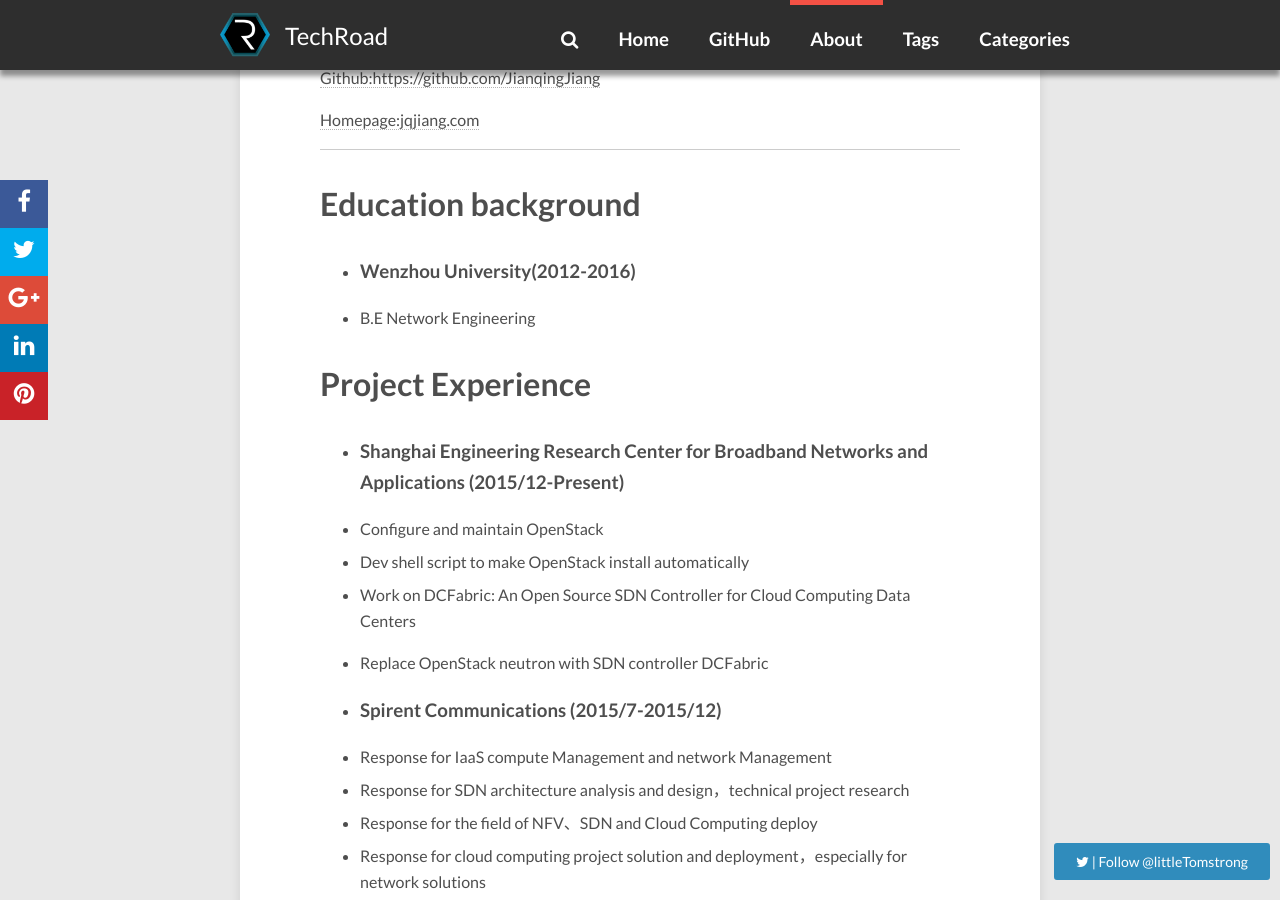
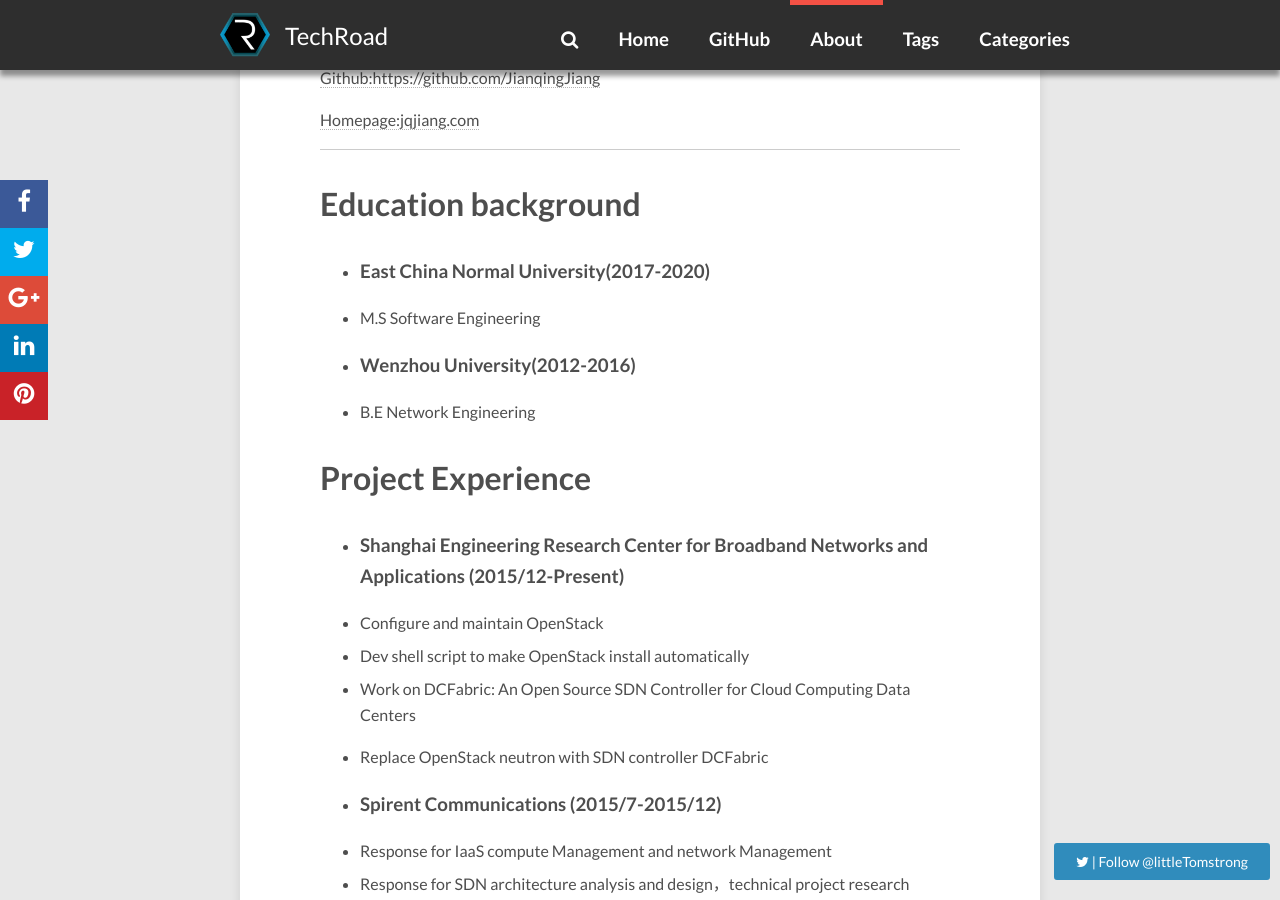
Before and after one commit to JianqingJiang/jianqingjiang.github.io, a Jekyll site: the page built from about_me/index.md, in a window 1280 px wide and 900 px high, scrolled down 482 px. Built offline with Jekyll 4.4.1, drawn with Linux system fonts in a browser that asks for light colours; nearby versions of some CDN libraries; comment, search, counter and statistics services are not loaded; some of the changed text lies outside the part shown.

```diff
--- a/about_me/index.md
+++ b/about_me/index.md
@@ -18,6 +18,9 @@
 ---
 
 # Education background
+
+* ###  East China Normal University(2017-2020)
+*  M.S Software Engineering
 
 * ###  Wenzhou University(2012-2016)
 *  B.E Network Engineering
@@ -94,6 +97,9 @@
 
 # 教育背景
 
+* ###  华东师范大学(2017-2020)
+*  软件工程
+
 * ###  温州大学(2012-2016)
 *  网络工程
 
```
